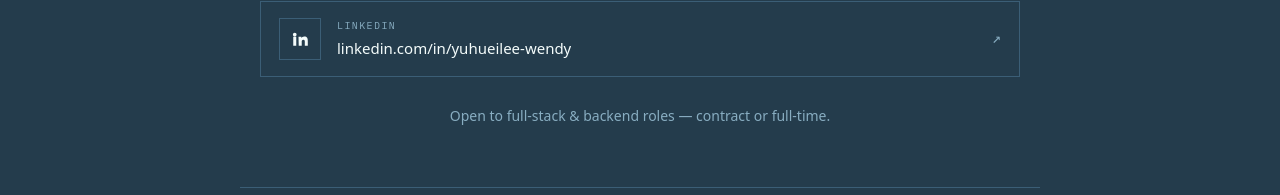
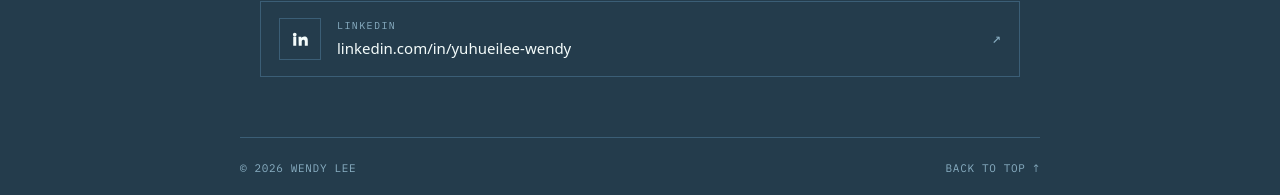
Before and after one commit to yuhueilee/wendyfolio, a Next.js app: page / in a window 1280 px wide. Shown: the part 4379-4574 px from the top of the page. Built offline with nearby package versions, Linux system fonts and the light colour scheme.

Commit message:
Remove note from contact

```diff
--- a/components/contact/index.tsx
+++ b/components/contact/index.tsx
@@ -66,10 +66,6 @@ const Contact = () => (
                         </a>
                     ))}
                 </div>
-                <p className="m-0 mt-2.5 text-center text-sm leading-[1.6] text-dark-muted">
-                    Open to full-stack &amp; backend roles — contract or
-                    full-time.
-                </p>
             </div>
 
             <div className="mt-[clamp(40px,8vw,60px)] flex flex-wrap items-center justify-between gap-3 border-t border-dark-line pt-[22px] font-mono text-[11px] tracking-[0.06em] text-dark-muted">
```
